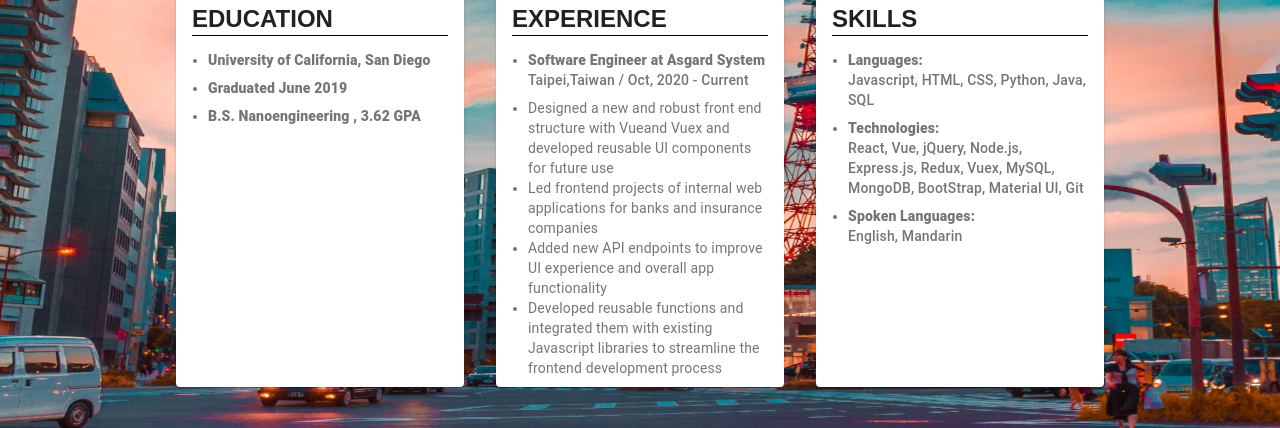
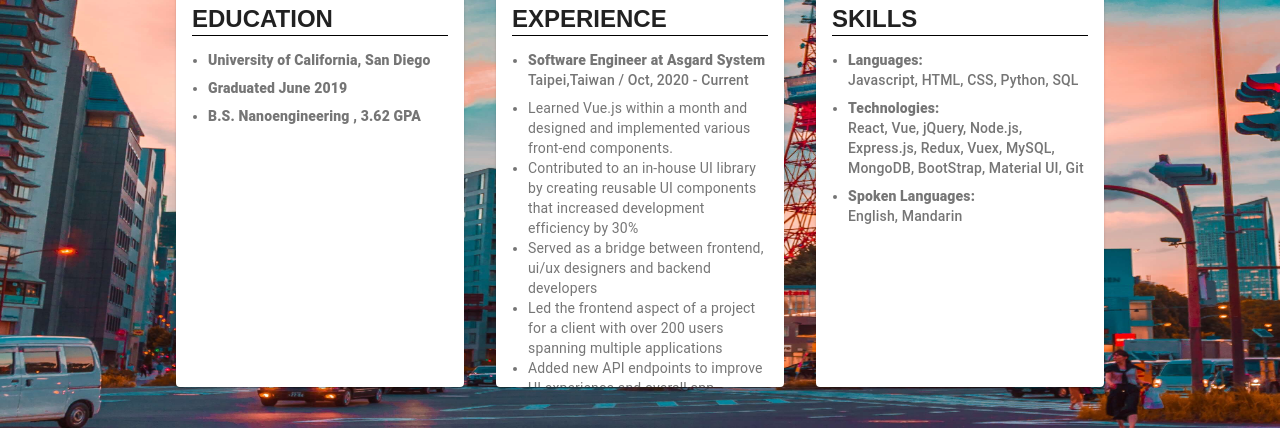
Before and after one commit to andywan40/react-personal-website, a React (Create React App) app: page /react-personal-website/resume in a window 1280 px wide. Shown: the part 336-764 px from the top of the page. Built offline with nearby package versions, Linux system fonts and the light colour scheme; a web font is replaced by a local one.

Commit message:
update project and resume description

```diff
--- a/src/components/Projects.js
+++ b/src/components/Projects.js
@@ -14,7 +14,7 @@ const projects = [
     title: "WANNABUY",
     desc: [
       "Designed for online shoppers to better keep track of interested items",
-      "Front end built with HTML, CSS, JavaSCript, JQUery,BootStrap",
+      "Front end built with HTML, CSS, JavaScript, jQuery,BootStrap",
       "Back end built with Node.js, Express, Mongoose and connected to MongoDB",
     ],
     link: "https://powerful-journey-37111.herokuapp.com/",
--- a/src/components/Resume.js
+++ b/src/components/Resume.js
@@ -28,19 +28,23 @@ const resumeSections = [
         children: "Taipei,Taiwan / Oct, 2020 - Current",
       },
       {
-        text: "Designed a new and robust front end structure with Vueand Vuex and developed reusable UI components for future use",
+        text: "Learned Vue.js within a month and designed and implemented various front-end components.",
         important: false,
       },
       {
-        text: "Led frontend projects of internal web applications for banks and insurance companies",
+        text: "Contributed to an in-house UI library by creating reusable UI components that increased development efficiency by 30%",
         important: false,
       },
       {
-        text: "Added new API endpoints to improve UI experience and overall app functionality",
+        text: "Served as a bridge between frontend, ui/ux designers and backend developers",
         important: false,
       },
       {
-        text: "Developed reusable functions and integrated them with existing Javascript libraries to streamline the frontend development process",
+        text: "Led the frontend aspect of a project for a client with over 200 users spanning multiple applications",
+        important: false,
+      },
+       {
+        text: "Added new API endpoints to improve UI experience and overall app functionality",
         important: false,
       },
       {
@@ -49,11 +53,11 @@ const resumeSections = [
         children: "Taipei,Taiwan / Oct, 2020 - Current",
       },
       {
-        text: "Main focus was to create a robust front end structure with React and Redux that fits well with existing Spring Boot projects and create reusable components for future use",
+        text: "Designed and implemented a feature-rich user interface using React and Redux to handle and display data",
         important: false,
       },
       {
-        text: "Designed and implemented new project structure and architecture",
+        text: "Developed reusable functions and integrated them with existing Javascript libraries to streamline the frontend development process and decrease development time by over 40%",
         important: false,
       },
     ],
@@ -66,7 +70,7 @@ const resumeSections = [
       {
         text: "Languages:",
         important: true,
-        children: "Javascript, HTML, CSS, Python, Java, SQL",
+        children: "Javascript, HTML, CSS, Python, SQL",
       },
       {
         text: "Technologies:",
```
